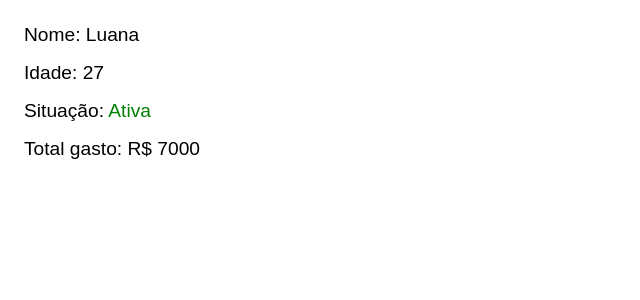
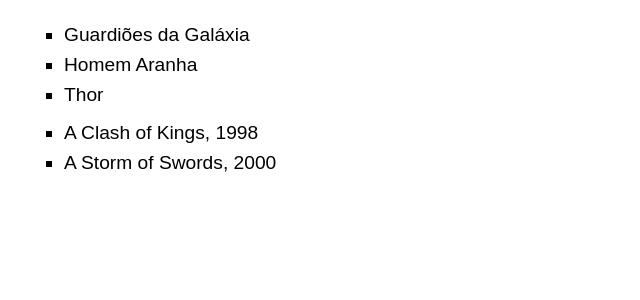
Before and after one commit to matheushnt/react-playground, a React (Vite) app: page / in a window 1280 px wide. Shown: the top 300 px of the page, without its empty margins (0-640 px from the left). Built offline with nearby package versions, Linux system fonts and the light colour scheme.

Commit message:
JSX Arrays 1

```diff
--- a/src/App.jsx
+++ b/src/App.jsx
@@ -1,48 +1,30 @@
 import { React } from 'react';
 
-const luana = {
-  cliente: 'Luana',
-  idade: 27,
-  compras: [
-    { nome: 'Notebook', preco: 'R$ 2500' },
-    { nome: 'Geladeira', preco: 'R$ 3000' },
-    { nome: 'Smartphone', preco: 'R$ 1500' },
-  ],
-  ativa: true,
-};
+const App = () => {
+  const filmes = ['Guardiões da Galáxia', 'Homem Aranha', 'Thor'];
 
-const mario = {
-  cliente: 'Mario',
-  idade: 31,
-  compras: [
-    { nome: 'Notebook', preco: 'R$ 2500' },
-    { nome: 'Geladeira', preco: 'R$ 3000' },
-    { nome: 'Smartphone', preco: 'R$ 1500' },
-    { nome: 'Guitarra', preco: 'R$ 3500' },
-  ],
-  ativa: false,
-};
-const App = () => {
-  const dados = luana;
-
-  const total = dados.compras
-    .map(compra => Number(compra.preco.replace('R$ ', '')))
-    .reduce((acumulador, valorAtual) => acumulador + valorAtual, 0);
+  const livros = [
+    { nome: 'A Game of Thrones', ano: 1996 },
+    { nome: 'A Clash of Kings', ano: 1998 },
+    { nome: 'A Storm of Swords', ano: 2000 },
+  ];
 
   return (
     <>
-      <p>Nome: {dados.cliente}</p>
-      <p>Idade: {dados.idade}</p>
-      <p>
-        Situação:{' '}
-        {dados.ativa ? (
-          <span style={{ color: 'green' }}>Ativa</span>
-        ) : (
-          <span style={{ color: 'red' }}>Inativa</span>
-        )}
-      </p>
-      <p>Total gasto: R$ {total}</p>
-      {total > 10000 && <p>Você está gastando muito.</p>}
+      <ul>
+        {filmes.map((filme, index) => (
+          <li key={index}>{filme}</li>
+        ))}
+      </ul>
+      <ul>
+        {livros
+          .filter(({ ano }) => ano >= 1998)
+          .map(({ nome, ano }) => (
+            <li key={nome}>
+              {nome}, {ano}
+            </li>
+          ))}
+      </ul>
     </>
   );
 };
```
